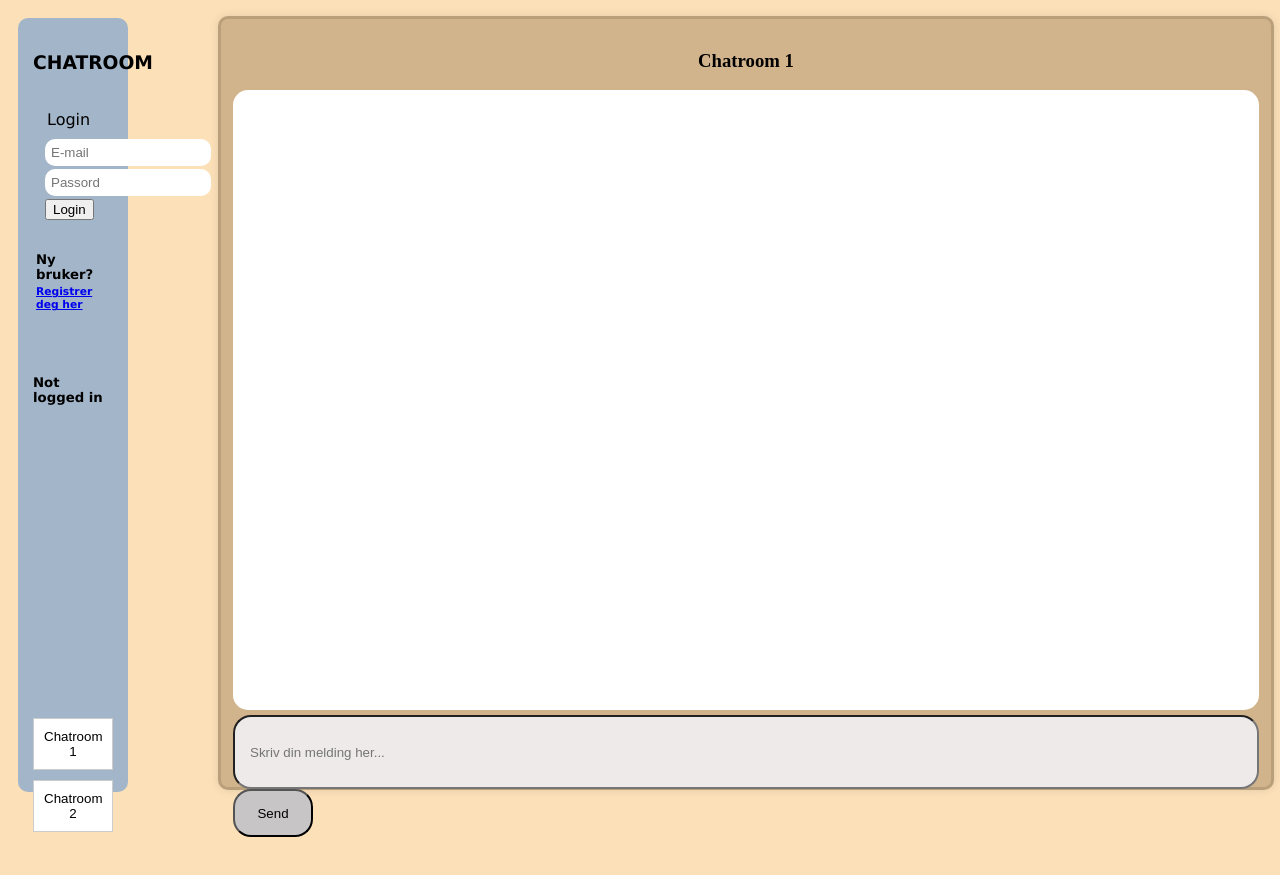
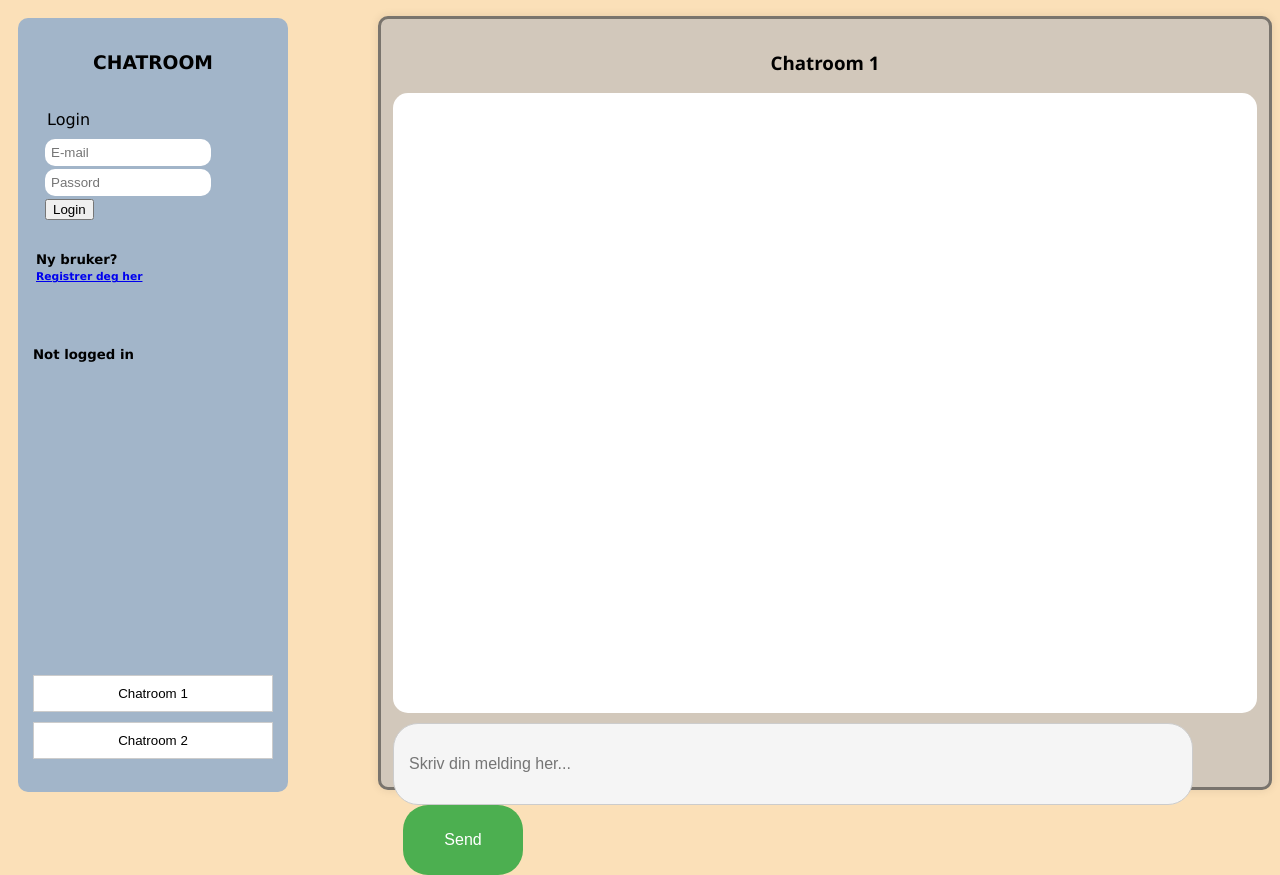
Before and after one commit to dennis647/chatroom, a plain HTML site: page main/main.html in a window 1280 px wide. Both pictures are taken after a click on the button "Chatroom 1". Before the commit the page ends 837 px from the top, so only its background shows below. Drawn offline with Linux system fonts and the light colour scheme; no server answers.

Commit message:
Some changes

```diff
--- a/main/main.css
+++ b/main/main.css
@@ -32,6 +32,11 @@ body {
   margin-top: 34vh;
 }
 
+.chatroomTitle {
+  text-align: center;
+  font-family:'Segoe UI', Tahoma, Geneva, Verdana, sans-serif;
+}
+
 .chatroomBtn {
   display: block;
   width: 100%;
@@ -62,14 +67,14 @@ body {
 
 #chatroom1 {
   flex: 2;
-  background-color: tan;
+  background-color: rgb(210, 200, 187);
   border-radius: 10px;
   margin-left: 10vh;
   margin-top: 1vh;
   padding: 12px;
   max-width: 140vh;
   height: 93vh;
-  border: 3px solid rgb(186, 159, 123);
+  border: 3px solid rgb(121, 116, 109);
 }
 
 #chatroom2 {
@@ -83,7 +88,6 @@ body {
   height: 93vh;
   border: 3px solid rgb(186, 159, 123);
 }
-
 
 .messageContainer {
   padding: 10px;
@@ -105,10 +109,11 @@ body {
   background-color: rgb(67, 238, 147);
   border-radius: 8px;
   margin-bottom: 10px;
-  padding: 10px;
+  padding: 10px ;
   max-width: 70%;
   margin-left: auto;
   margin-right: 0px;
+
 }
 
 .user-message {
@@ -120,20 +125,38 @@ body {
 }
 
 .messageInputTxt {
-  background-color: rgb(238, 234, 234);
+  background-color: #f5f5f5;
+  border: 1px solid #ccc;
+  border-radius: 25px;
   padding: 15px;
-  border-radius: 18px;
-  margin-top: 5px;
-  height: 5vh;
-  width: 124vh;
-  overflow-y: auto;
+  margin-top: 10px;
+  height: 50px;
+  width: 60vw;
+  font-size: 16px;
+  color: #333;
+  transition: border-color 0.3s ease, box-shadow 0.3s ease;
+}
+
+.messageInputTxt:focus {
+  outline: none;
+  border-color: #66afe9;
+  box-shadow: 0 0 10px rgba(102, 175, 233, 0.6);
 }
 
 .messageInputBtn {
-  height: 6vh;
-  width: 10vh;
-  border-radius: 18px;
+  height: 70px; /* Match input height */
+  width: 120px;
+  border-radius: 25px; /* Match input border radius */
   padding: 15px;
-  background-color: rgb(199, 197, 197);
+  margin-left: 10px;
+  background-color: #4CAF50; /* Green color */
+  color: #fff; /* White text */
+  font-size: 16px;
+  border: none;
   cursor: pointer;
+  transition: background-color 0.3s ease;
 }
+
+.messageInputBtn:hover {
+  background-color: #45a049; /* Darker green on hover */
+}
--- a/main/main.html
+++ b/main/main.html
@@ -37,7 +37,7 @@
   </div>
 
   <div id="chatroom1" class="chatroom">
-    <h3 style="text-align: center;">Chatroom 1</h3>
+    <h3 class="chatroomTitle">Chatroom 1</h3>
     <div id="messageContainerchatroom1" class="messageContainer"></div>
     <div id="sentMsg1"></div>
       <div id="messageInputDiv1" class="messageInputDiv">
@@ -47,7 +47,7 @@
   </div>
 
   <div id="chatroom2" class="chatroom">
-    <h3 style="text-align: center;">Chatroom 2</h3>
+    <h3 class="chatroomTitle">Chatroom 2</h3>
     <div id="messageContainerchatroom2" class="messageContainer"></div>
     <div id="sentMsg2"></div>
     <div id="messageInputDiv2" class="messageInputDiv">
--- a/main/main.js
+++ b/main/main.js
@@ -115,13 +115,6 @@ const sendMsgFunc = (chatroomId) => {
         var userName = snapshot.val().newUsername;
         const messageContainer = document.getElementById(`messageContainer${chatroomId}`);
 
-        // Create a message div
-        var sentMessageElement = document.createElement("div");
-        sentMessageElement.textContent = `${userName}: ${message}`;
-        sentMessageElement.classList.add("sendMessage-bubble", "user-message");
-
-        messageContainer.appendChild(sentMessageElement);
-
         // Save the message
         set(ref(database, `messages/${chatroomId}/` + timestamp), {
           userName: userName,
@@ -150,36 +143,32 @@ const receiveMsgFunc = (chatroomId) => {
   const messageContainer = document.getElementById(`messageContainer${chatroomId}`);
   const messagesRef = ref(database, `messages/${chatroomId}/`);
 
-
   onChildAdded(messagesRef, (snapshot) => {
     const messageId = snapshot.key;
-    if (processedMessages.has(messageId)) {
-      return;
-    }
+    if (!processedMessages.has(messageId)) {
+      processedMessages.add(messageId);
 
-    processedMessages.add(messageId);
+      const messageData = snapshot.val();
+      const userName = messageData.userName;
+      const message = messageData.message;
+      const timestamp = messageData.timestamp;
 
-    const messageData = snapshot.val();
-    const userName = messageData.userName;
-    const message = messageData.message;
-
-      // Check if the message is sent by another user
-      if (userName !== auth.currentUser.displayName)  {
       const messageElement = document.createElement("div");
       messageElement.textContent = `${userName}: ${message}`;
       messageElement.classList.add("reciveMessage-bubble");
 
+      // Check if the message is sent by the current user
+      if (auth.currentUser && userName === auth.currentUser.displayName) {
+        messageElement.classList.add("user-message");
+        messageElement.classList.add("sendMessage-bubble");
+      }
 
       messageContainer.appendChild(messageElement);
     }
-
   }, (error) => {
     console.error("Error fetching messages:", error);
   });
 };
-
-
-
 
 // Update UI based on the user's login state
 auth.onAuthStateChanged((user) => {
@@ -220,6 +209,10 @@ const updateUI = (user) => {
 
 auth.onAuthStateChanged((user) => {
   updateUI(user);
+  if (user) {
+    receiveMsgFunc("chatroom1");
+    receiveMsgFunc("chatroom2");
+  }
 });
 
 const validateField = (field) => {
```
